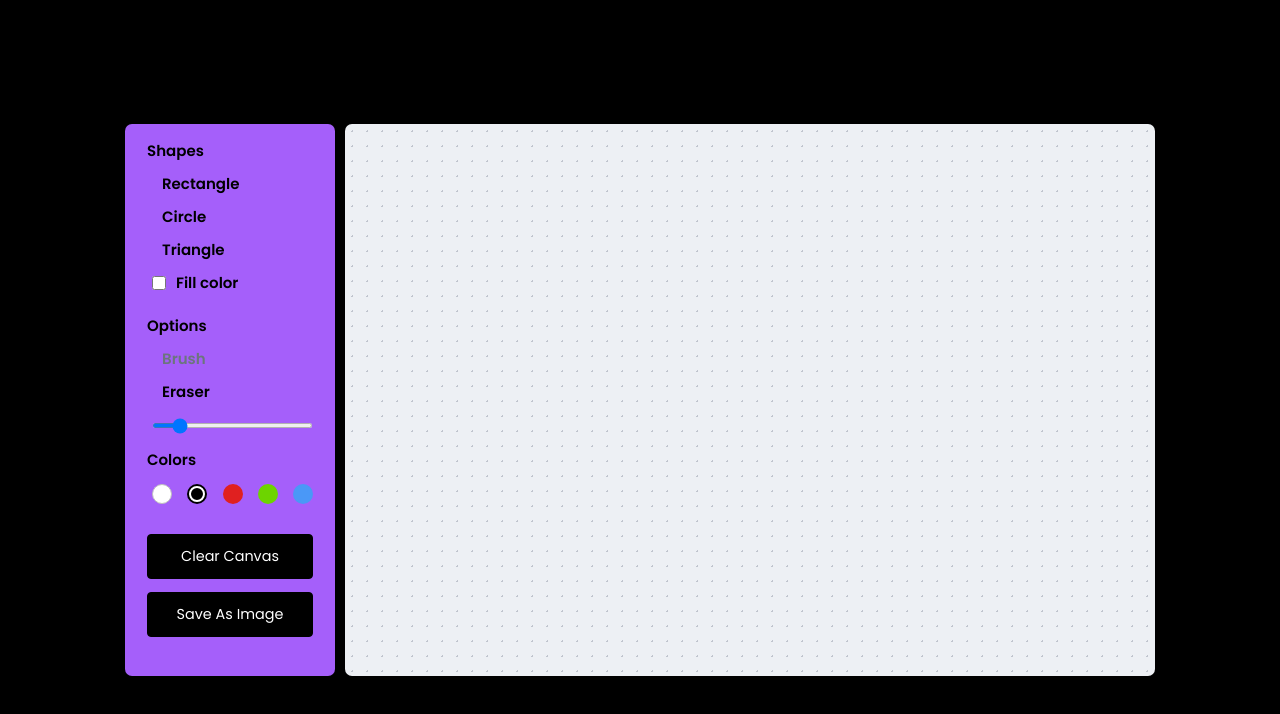
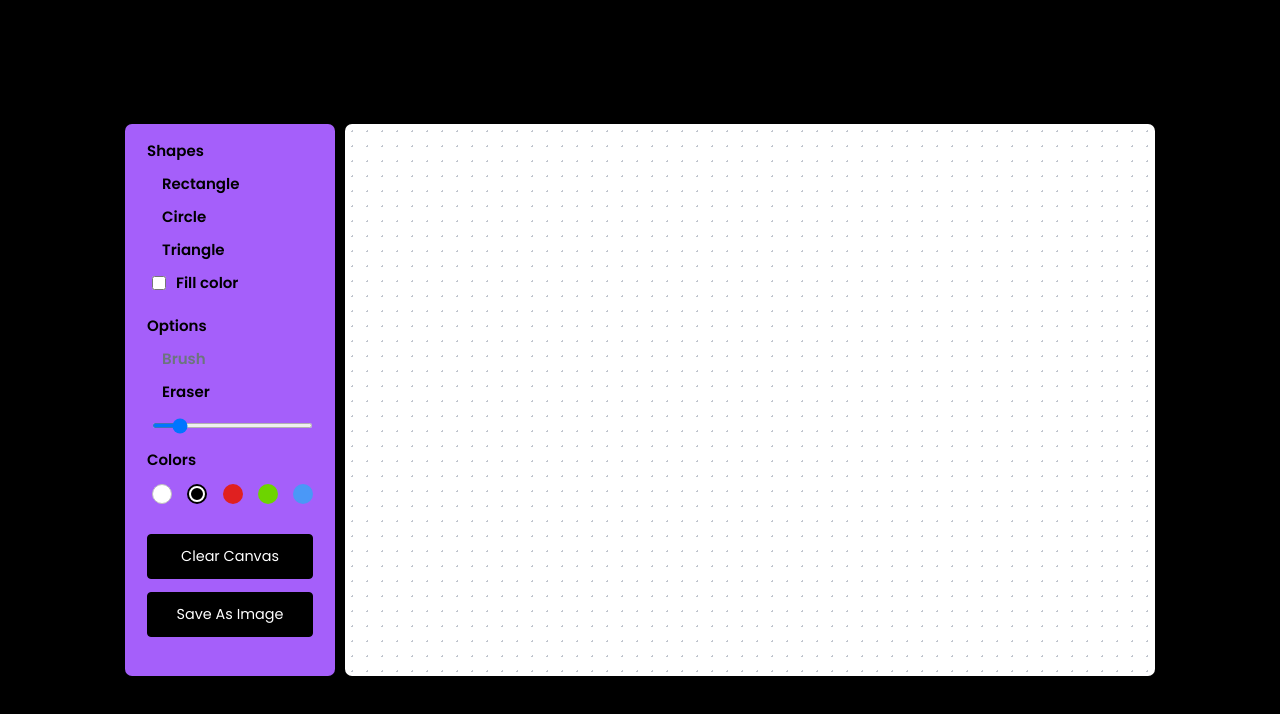
Before and after one commit to t-aswath/Kraft-Work, a plain HTML site: page graph/graph.html in a window 1280 px wide. Drawn offline with Linux system fonts and the light colour scheme.

Commit message:
Add files via upload

```diff
--- a/graph/graph.css
+++ b/graph/graph.css
@@ -29,10 +29,7 @@ section.tools-board {
 }
 
 section.drawing-board {
-  background-image: radial-gradient(
-    rgb(192, 197, 206) 1px,
-    rgb(237, 240, 244) 1px
-  );
+  background-image: radial-gradient(rgb(192, 197, 206) 1px, white 1px);
   background-size: 15px 15px;
   border-radius: 7px;
 }
```
